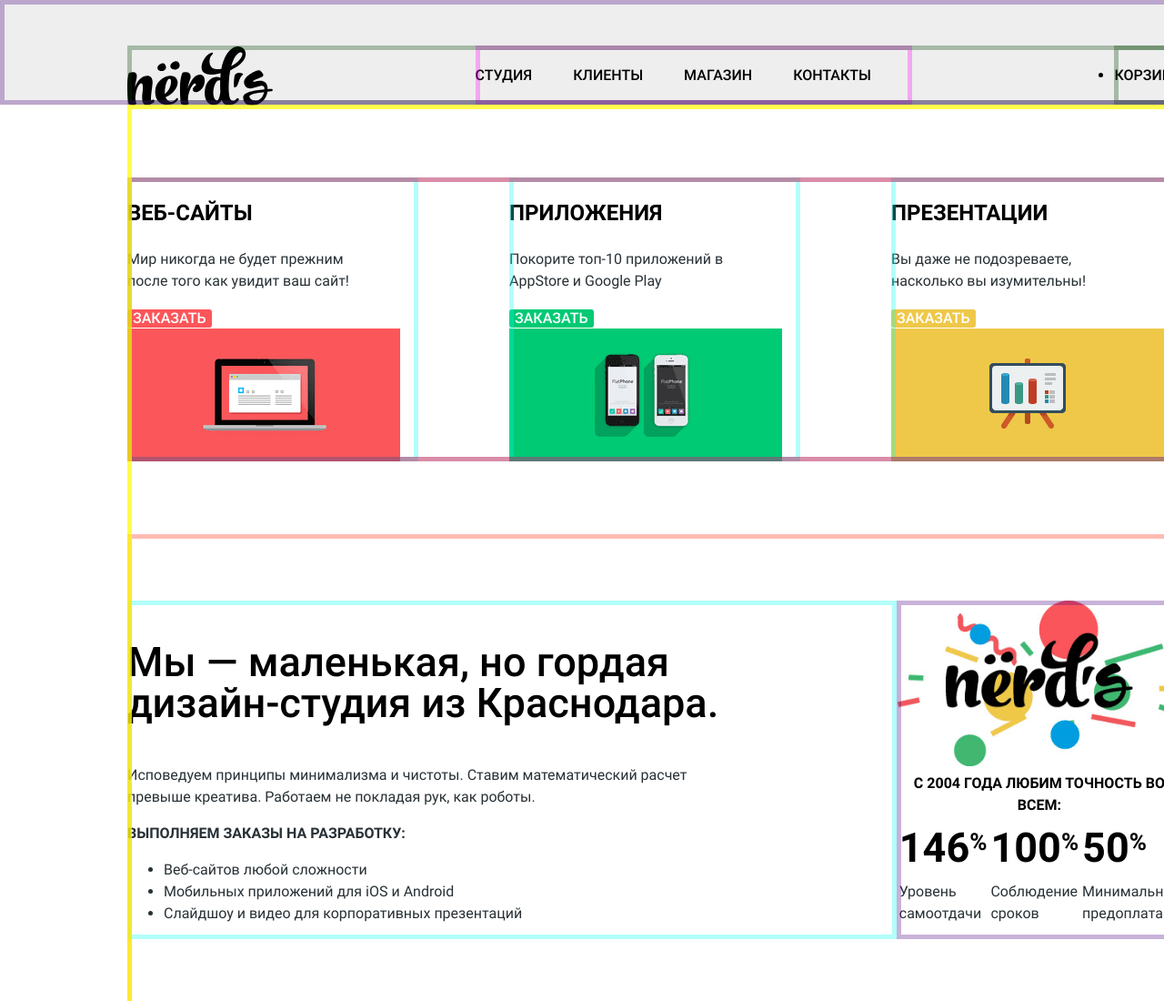
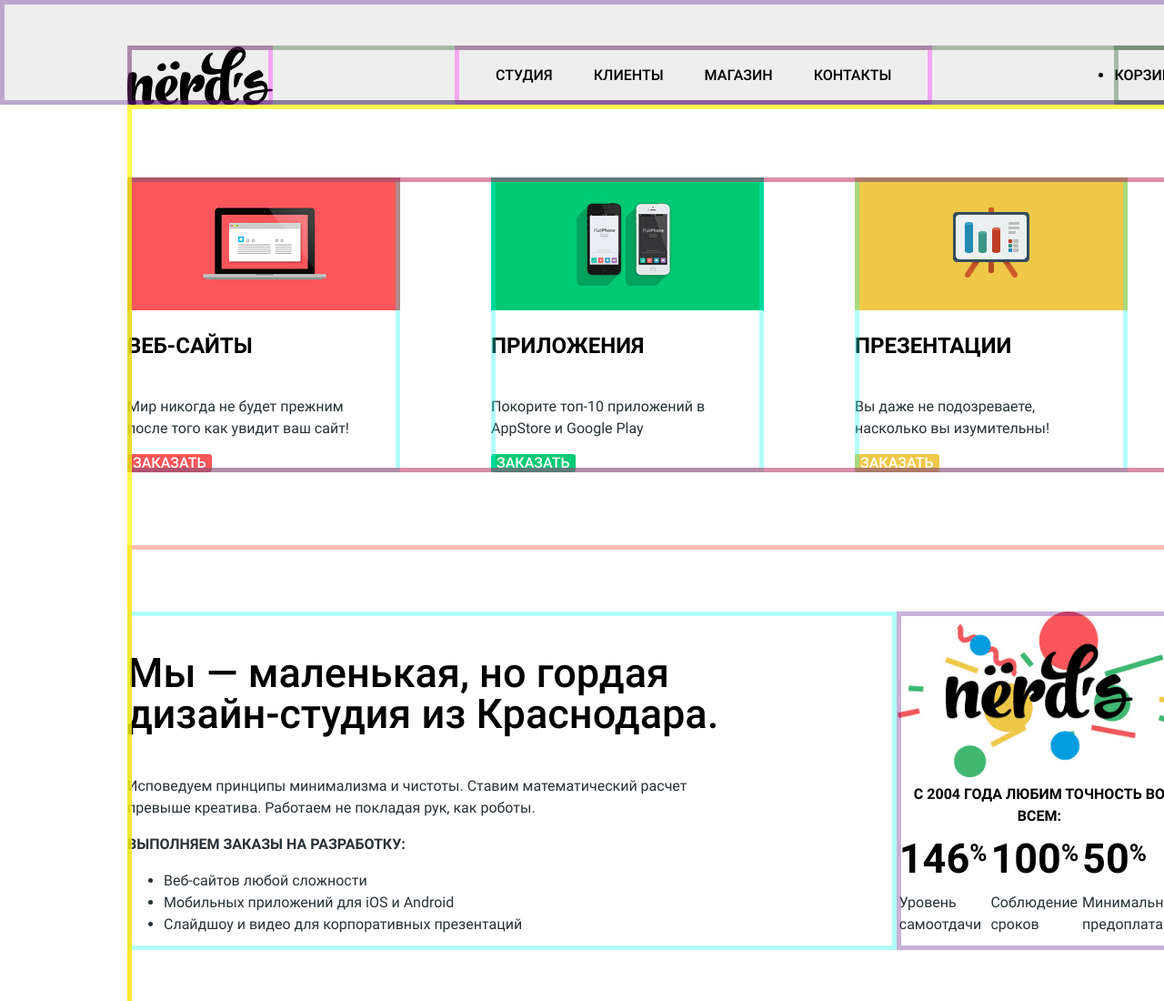
Before and after one commit to mihailsbodrins/841749-nerds-29, a plain HTML site: page index.html in a window 1280 px wide. Shown: the top 1100 px of the page at 91% size. Drawn offline with nearby package versions, Linux system fonts and the light colour scheme.

Commit message:
added flex styling on the main page

```diff
--- a/css/style.css
+++ b/css/style.css
@@ -151,7 +151,11 @@ img {
 /* Logo */
 
 .main-header-logo {
+  width: 160px;
   height: 65px;
+
+  outline: 5px solid  var(--grid-magenta);
+  outline-offset: -5px;
 }
 /* Почему в этом блоке автоматически появляется нижний отступ в 10px  */
 
@@ -167,9 +171,13 @@ img {
   outline: 5px solid  var(--grid-magenta);
   outline-offset: -5px;
 }
+/* не отцентрировал блок до конца*/
 
 .site-navigation li {
-  margin-right: 45px;
+  padding-right: 45px;
+}
+.site-navigation li:first-child {
+  padding-left: 45px;
 }
 
 .site-navigation a,
@@ -231,7 +239,7 @@ img {
 
 .list-services {
   display: grid;
-  grid-template-columns: repeat(3, 1fr);
+  grid-template-columns: repeat(3, 300px);
   column-gap: 100px;
   margin: 0;
   padding: 0;
@@ -242,7 +250,9 @@ img {
 }
 
 .item-service {
-  text-align: left;
+  display: flex;
+  flex-direction: column;
+  align-items: flex-start;
 
   outline: 5px solid var(--grid-aqua);
   outline-offset: -5px;
@@ -257,6 +267,7 @@ img {
 }
 
 .service-picture {
+  order: -1;
   width: 300px;
   height: 146px;
 }
```
